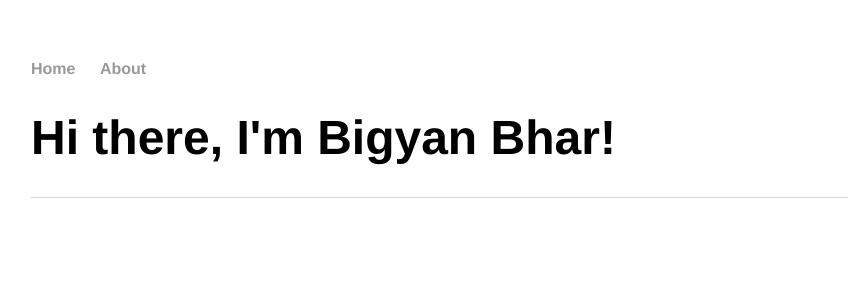
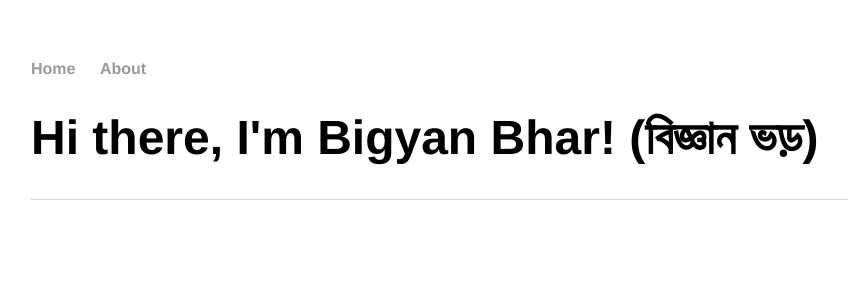
Before and after one commit to bigyanbhar/bigyanbhar.github.io, a Jekyll site: the page built from index.md, in a window 1280 px wide. Shown: the top 300 px of the page, without its empty margins (161-1009 px from the left). Built offline with Jekyll 4.4.1, drawn with Linux system fonts in a browser that asks for light colours.

Commit message:
Update index.md

```diff
--- a/index.md
+++ b/index.md
@@ -3,5 +3,5 @@ layout: default
 title: Bigyan Bhar
 ---
 <div class="blurb">
-	<h1>Hi there, I'm Bigyan Bhar!</h1>
+	<h1>Hi there, I'm Bigyan Bhar! (বিজ্ঞান ভড়)</h1>
 </div><!-- /.blurb -->
```
